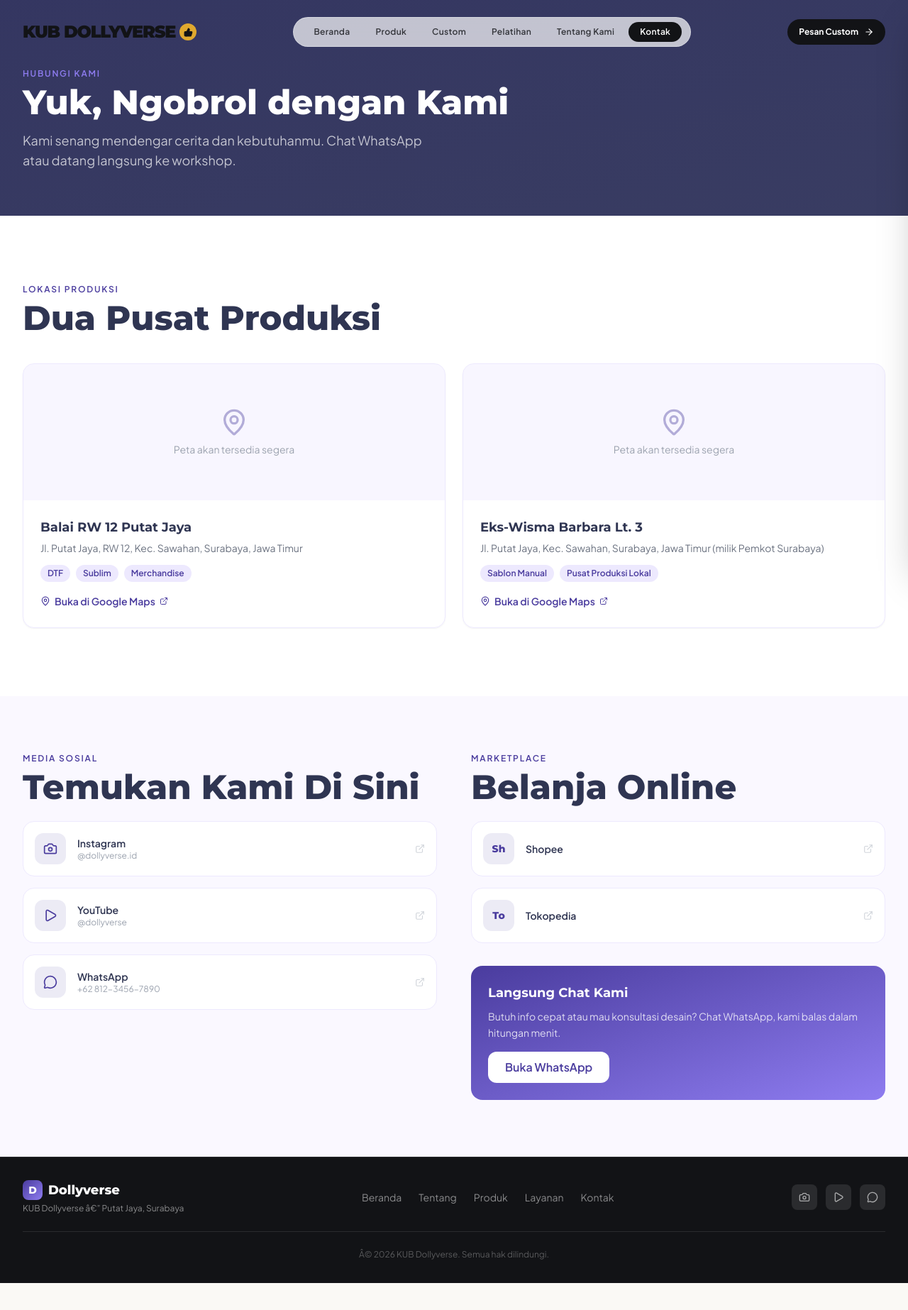
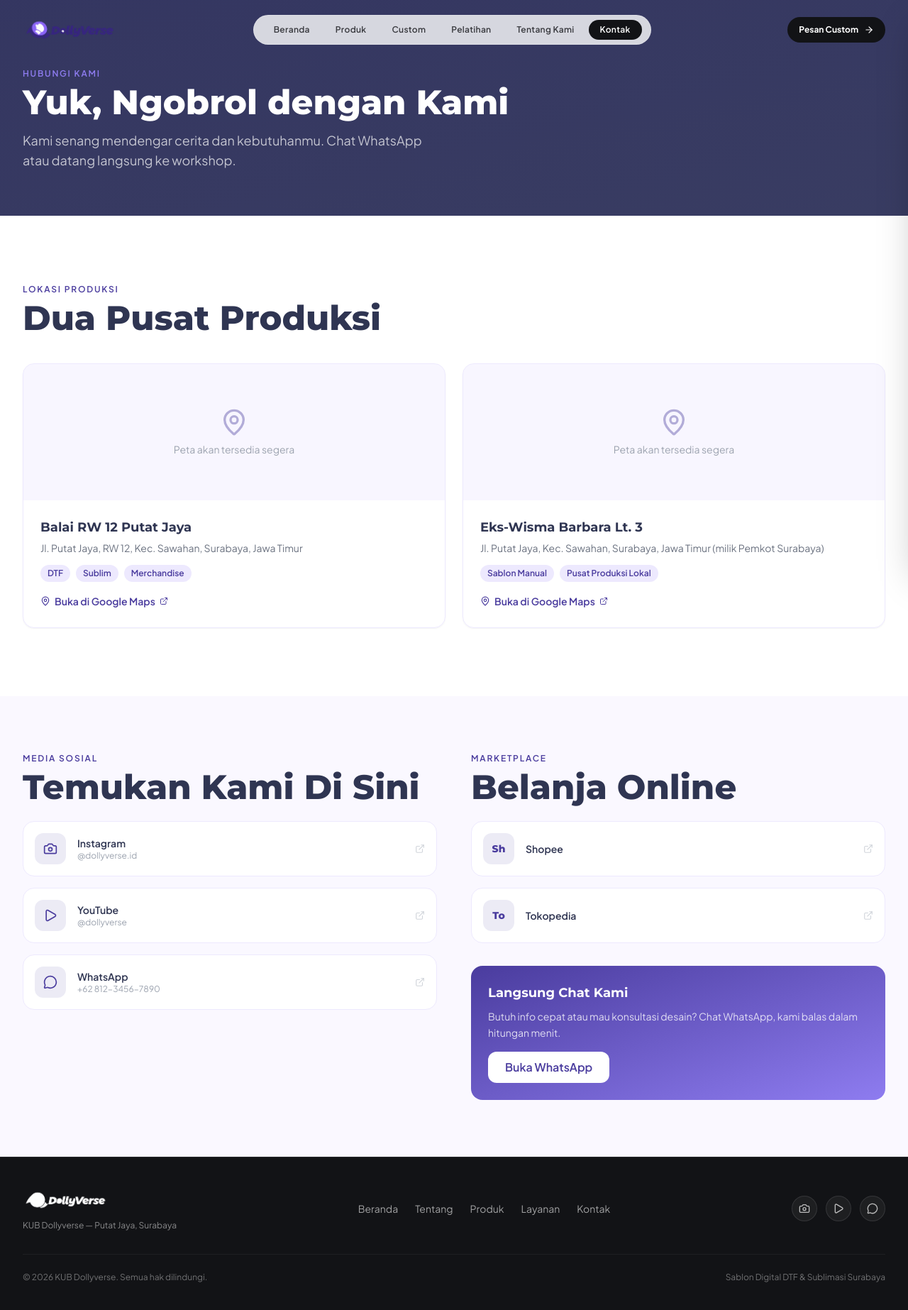
Before and after one commit to sayyeone/dollyverse-cms, a Next.js app: page /kontak in a window 1280 px wide. Shown: the whole page at 71% size. Before the commit the page ends 1808 px from the top, so only its background shows below. Built offline with nearby package versions, Linux system fonts and the light colour scheme.

Commit message:
fix(branding): replace text and placeholder icon with official logo-2 asset across navbar, mobile menu, and footer

```diff
--- a/src/components/layout/Footer.jsx
+++ b/src/components/layout/Footer.jsx
@@ -1,5 +1,5 @@
 'use client';
-// src/components/layout/Footer.jsx
+
 import Link from 'next/link'
 import { Camera, Play, MessageCircle } from 'lucide-react'
 
@@ -14,19 +14,20 @@ export default function Footer() {
 
   return (
     <footer className="bg-ink border-t border-white/10">
-      <div className="max-w-7xl mx-auto px-4 md:px-8 py-8">
+      <div className="max-w-7xl mx-auto px-4 md:px-8 py-10">
         {/* Top row */}
         <div className="flex flex-col md:flex-row items-center justify-between gap-6 md:gap-4">
           {/* Logo + tagline */}
-          <div className="flex flex-col items-center md:items-start gap-1">
-            <Link href="/" className="flex items-center gap-2 group">
-              <div className="w-7 h-7 rounded-lg bg-gradient-to-br from-indigo to-violet flex items-center justify-center">
-                <span className="text-white font-heading font-extrabold text-sm">D</span>
-              </div>
-              <span className="font-heading font-extrabold text-white text-lg">Dollyverse</span>
+          <div className="flex flex-col items-center md:items-start gap-2">
+            <Link href="/" className="flex items-center group">
+              <img
+                src="/logo-2.png"
+                alt="Logo KUB Dollyverse"
+                className="h-10 w-auto object-contain brightness-0 invert"
+              />
             </Link>
             <p className="text-white/50 text-xs">
-              KUB Dollyverse â€” Putat Jaya, Surabaya
+              KUB Dollyverse — Putat Jaya, Surabaya
             </p>
           </div>
 
@@ -42,23 +43,23 @@ export default function Footer() {
               <Link
                 key={to}
                 href={to}
-                className="text-white/50 hover:text-white text-sm transition-colors duration-200"
+                className="text-white/60 hover:text-white text-sm transition-colors duration-200"
               >
                 {label}
               </Link>
             ))}
           </nav>
 
-          {/* Social icons */}
+          {/* Social links */}
           <div className="flex items-center gap-3">
             {socialLinks.map(({ href, Icon, label }) => (
               <a
-                key={href}
+                key={label}
                 href={href}
                 target="_blank"
                 rel="noopener noreferrer"
                 aria-label={label}
-                className="w-9 h-9 rounded-lg bg-white/10 flex items-center justify-center text-white/60 hover:text-white hover:bg-violet/50 transition-all duration-200"
+                className="w-9 h-9 rounded-full bg-white/5 border border-white/10 flex items-center justify-center text-white/70 hover:text-white hover:bg-white/15 transition-all duration-200"
               >
                 <Icon size={16} />
               </a>
@@ -66,13 +67,11 @@ export default function Footer() {
           </div>
         </div>
 
-        {/* Divider */}
-        <div className="my-6 border-t border-white/10" />
-
-        {/* Bottom row */}
-        <p className="text-center text-white/30 text-xs">
-          Â© {year} KUB Dollyverse. Semua hak dilindungi.
-        </p>
+        {/* Bottom copyright */}
+        <div className="mt-8 pt-6 border-t border-white/5 flex flex-col sm:flex-row items-center justify-between gap-2 text-xs text-white/40">
+          <p>© {year} KUB Dollyverse. Semua hak dilindungi.</p>
+          <p>Sablon Digital DTF & Sublimasi Surabaya</p>
+        </div>
       </div>
     </footer>
   )
--- a/src/components/layout/MobileMenu.jsx
+++ b/src/components/layout/MobileMenu.jsx
@@ -36,9 +36,13 @@ export default function MobileMenu({ isOpen, open, onClose, links, currentPath }
         aria-label="Menu navigasi"
         className={`fixed inset-y-0 right-0 z-50 w-72 max-w-full bg-navy shadow-2xl flex flex-col transition-transform duration-300 ${isMenuOpen ? 'translate-x-0' : 'translate-x-full'}`}
       >
-        {/* Header */}
-        <div className="flex items-center justify-between p-5 border-b border-white/10">
-          <span className="font-heading font-extrabold text-white text-lg">Dollyverse</span>
+        {/* Header with /logo-2.png */}
+        <div className="flex items-center justify-between p-5 border-b border-white/10 bg-black/20">
+          <img
+            src="/logo-2.png"
+            alt="Logo KUB Dollyverse"
+            className="h-8 w-auto object-contain"
+          />
           <button
             type="button"
             onClick={onClose}
--- a/src/components/layout/Navbar.jsx
+++ b/src/components/layout/Navbar.jsx
@@ -3,7 +3,7 @@
 import { useState, useEffect } from 'react'
 import Link from 'next/link'
 import { usePathname } from 'next/navigation'
-import { Menu, ThumbsUp, ShoppingBag, ArrowRight } from 'lucide-react'
+import { Menu, ArrowRight } from 'lucide-react'
 import { useScrollPosition } from '../../hooks/useScrollPosition'
 import MobileMenu from './MobileMenu'
 
@@ -31,27 +31,26 @@ export default function Navbar() {
       <header
         className={`fixed top-0 left-0 right-0 z-50 transition-all duration-300 ${
           solid
-            ? 'bg-white/90 backdrop-blur-md shadow-sm py-3 border-b border-gray-200/60'
-            : 'bg-transparent py-4 md:py-6'
+            ? 'bg-white/95 backdrop-blur-md shadow-sm py-2.5 border-b border-gray-200/60'
+            : 'bg-transparent py-4 md:py-5'
         }`}
       >
         <nav className="max-w-7xl mx-auto px-4 md:px-8 flex items-center justify-between">
-          {/* Logo */}
+          {/* Logo with /logo-2.png */}
           <Link
             href="/"
-            className="flex items-center gap-1.5 group focus-visible:outline-none focus-visible:ring-2 focus-visible:ring-indigo rounded-lg"
+            className="flex items-center group focus-visible:outline-none focus-visible:ring-2 focus-visible:ring-indigo rounded-lg"
             aria-label="KUB Dollyverse — Ke Beranda"
           >
-            <span className="font-heading font-black text-ink text-xl md:text-2xl tracking-tighter uppercase">
-              KUB DOLLYVERSE
-            </span>
-            <div className="w-6 h-6 rounded-full bg-gold flex items-center justify-center text-ink shadow-xs group-hover:scale-110 transition-transform">
-              <ThumbsUp size={13} className="fill-ink" />
-            </div>
+            <img
+              src="/logo-2.png"
+              alt="Logo KUB Dollyverse"
+              className="h-9 md:h-11 w-auto object-contain transition-transform duration-200 group-hover:scale-105"
+            />
           </Link>
 
           {/* Desktop Nav Links */}
-          <div className="hidden lg:flex items-center gap-1 bg-white/70 backdrop-blur-md px-3 py-1.5 rounded-full border border-gray-200/60 shadow-xs">
+          <div className="hidden lg:flex items-center gap-1 bg-white/80 backdrop-blur-md px-3 py-1.5 rounded-full border border-gray-200/60 shadow-xs">
             {navLinks.map((link) => {
               const active = pathname === link.href
               return (
```
